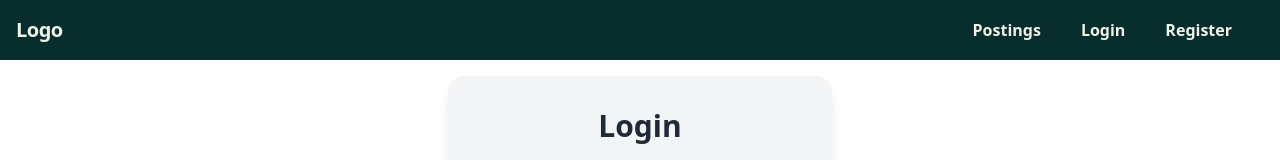
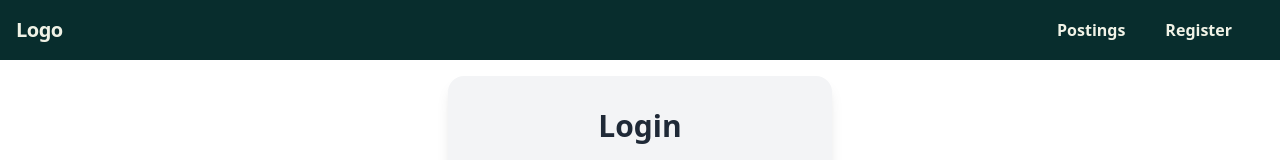
Before and after one commit to ShouryaBatra/fbla-web-dev, a Next.js app: page /login in a window 1280 px wide. Shown: the top 160 px of the page. Built offline with nearby package versions, Linux system fonts and the light colour scheme.

Commit message:
fix navbar

```diff
--- a/src/components/navbar.js
+++ b/src/components/navbar.js
@@ -16,12 +16,7 @@ const Navbar = () => {
         >
           Postings
         </Link>
-        <Link
-          href="/login"
-          className=" font-semibold hover:text-green-600 ease-linear duration-150"
-        >
-          Login
-        </Link>
+
         <Link
           href="/register"
           className="font-semibold hover:text-green-600 ease-linear duration-150"
```
